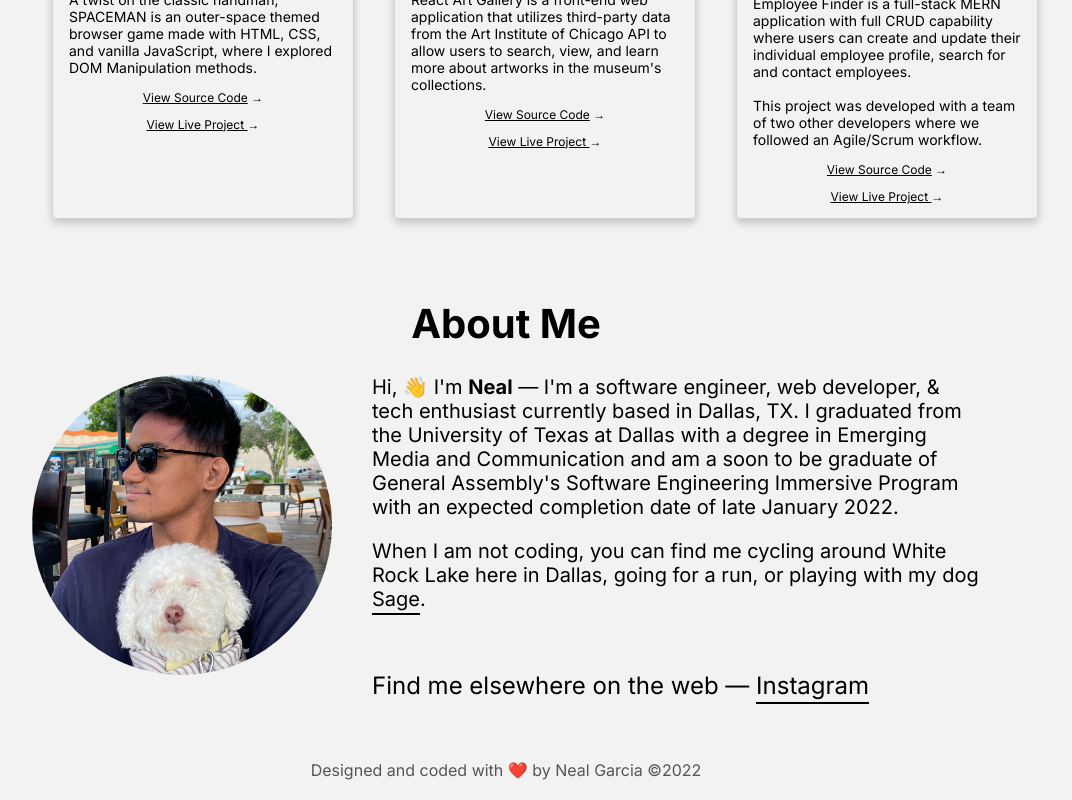
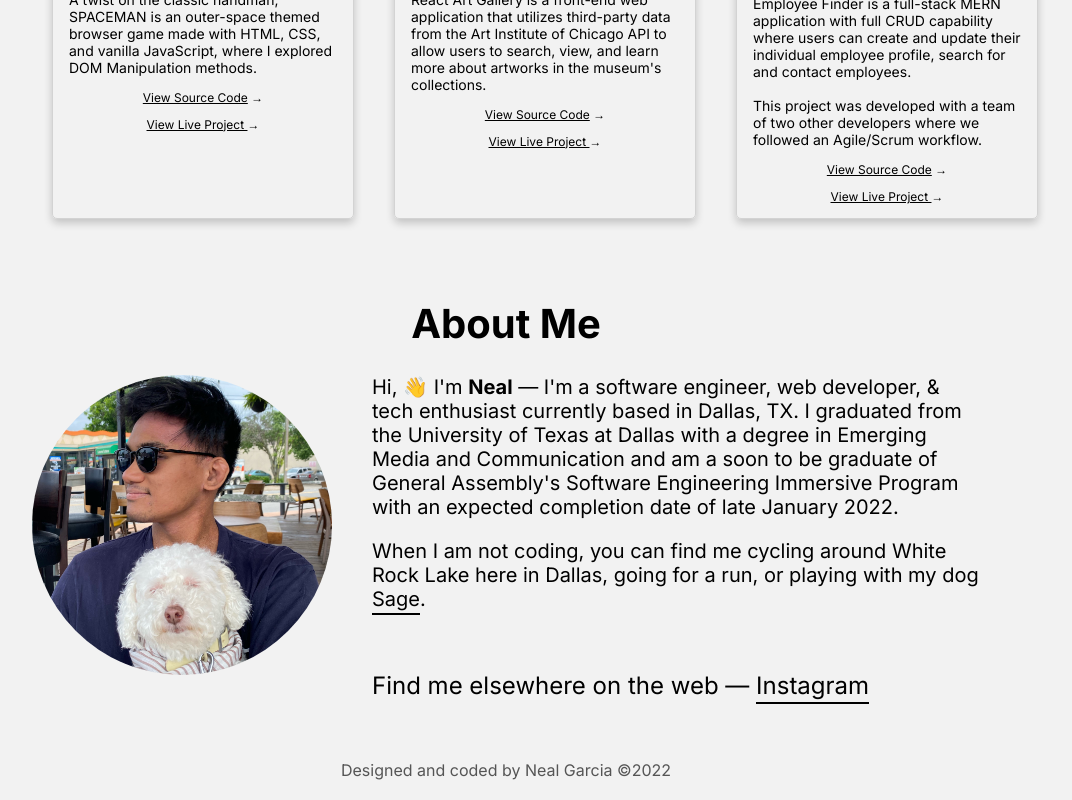
Before and after one commit to NealGarcia/react-portfolio-site, a React (Create React App) app: page / in a window 1280 px wide. Shown: the part 858-1658 px from the top of the page, without its empty margins (134-1206 px from the left). Built offline with nearby package versions, Linux system fonts and the light colour scheme.

Commit message:
test commit

```diff
--- a/src/components/Footer.js
+++ b/src/components/Footer.js
@@ -3,7 +3,7 @@ import React from 'react';
 function Footer(props) {
     return (
         <div className = "footer">
-            Designed and coded with ❤️ by Neal Garcia ©2022
+            Designed and coded by Neal Garcia ©2022
         </div>
     );
 }
```
